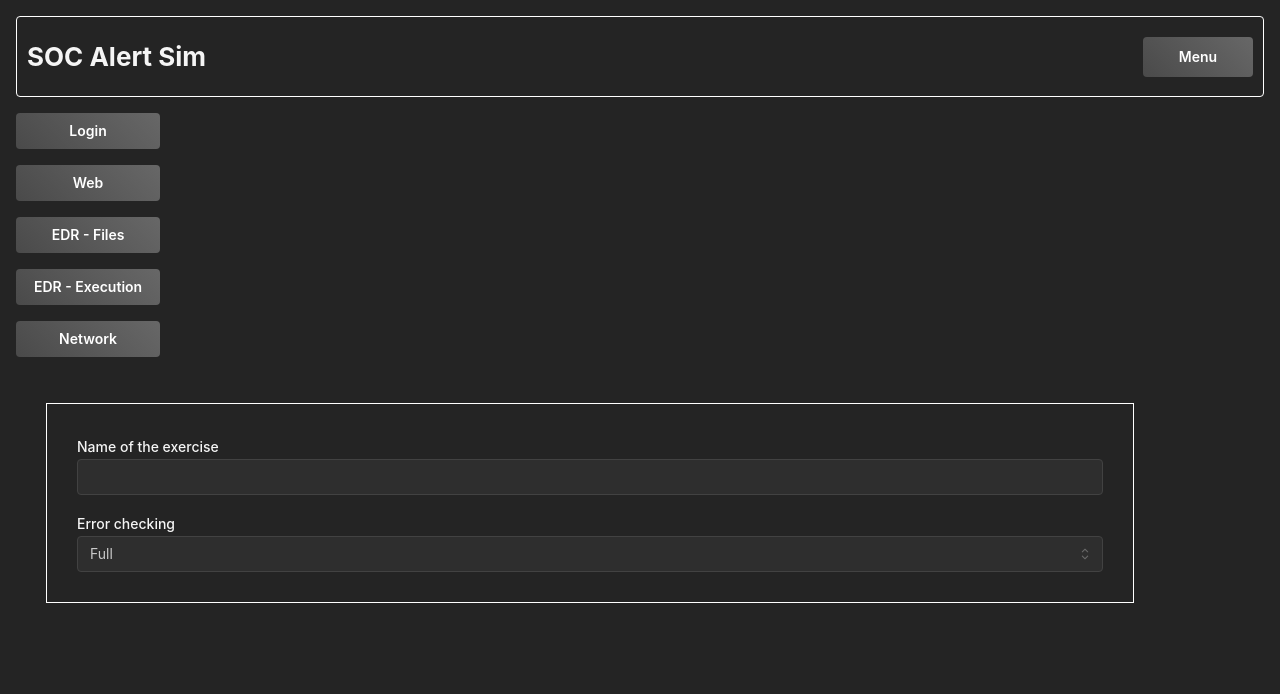
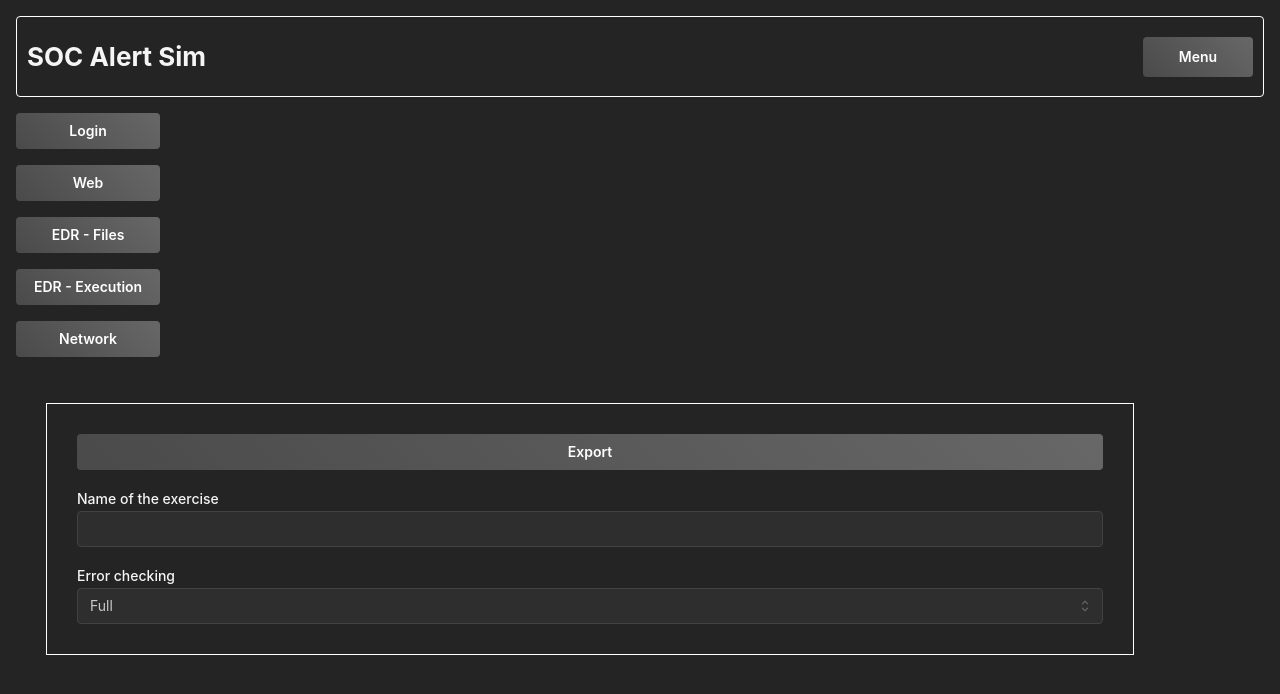
Before and after one commit to Xantus10/SOCAlertSim, a React (Vite) app: page /SOCAlertSim/create in a window 1280 px wide. Shown: the top 694 px of the page. Built offline with nearby package versions, Linux system fonts and the light colour scheme.

Commit message:
Export button

```diff
--- a/src/Pages/Creator.tsx
+++ b/src/Pages/Creator.tsx
@@ -1,4 +1,5 @@
 import { Button, Group, Menu, Stack, TextInput, NativeSelect } from "@mantine/core";
+import { notifications } from "@mantine/notifications";
 import { useState, useEffect } from "react";
 import { SHA256 } from "crypto-js";
 
@@ -51,6 +52,23 @@ export default function Creator() {
     }
   }, [evals, ech])
 
+  function exportAnswers() {
+    const blob: Blob = new Blob([JSON.stringify(exercise)], { type: 'application/json' });
+
+    const url = window.URL.createObjectURL(blob);
+
+    const a = document.createElement('a');
+    a.href = url;
+    const name = `${(exercise.name.length > 0) ? exercise.name : 'exercise'}.json`;
+    a.download = name;
+
+    document.body.appendChild(a);
+    a.click();
+    notifications.show({message: `Answers exported to ${name}`});
+    document.body.removeChild(a);
+    window.URL.revokeObjectURL(url);
+  }
+
   return (
     <Group align="flex-start">
       <Stack pt="1rem">
@@ -78,6 +96,7 @@ export default function Creator() {
         }
       </Stack>
       <Stack m={30} p={30} bd={"solid 1px white"} w="85vw">
+        <Button onClick={exportAnswers}>Export</Button>
         <TextInput label="Name of the exercise" value={exercise.name} onChange={(e) => setExercise({...exercise, name: e.currentTarget.value})} />
         <NativeSelect label="Error checking" data={['None', 'Partial', 'Full']} value={ech} onChange={(e) => {setEch(e.currentTarget.value as ECH)}} />
         {
```
